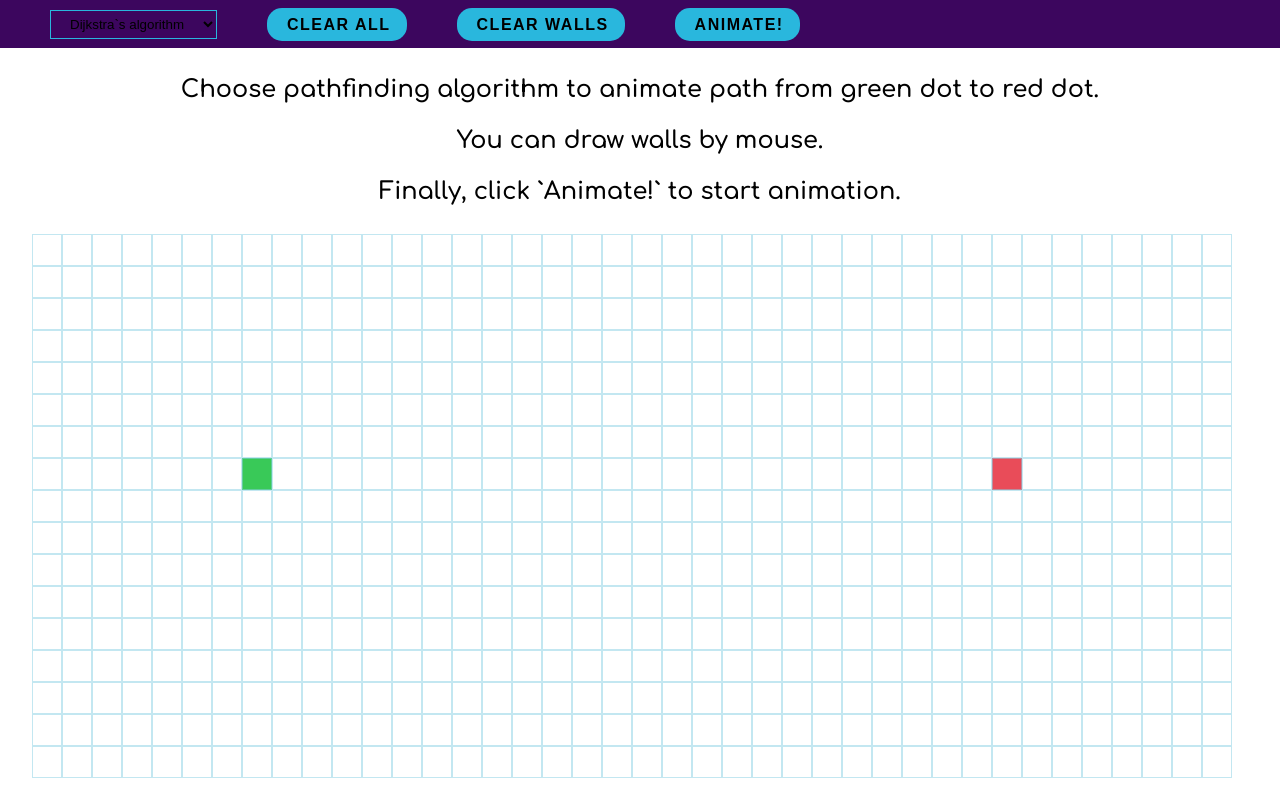
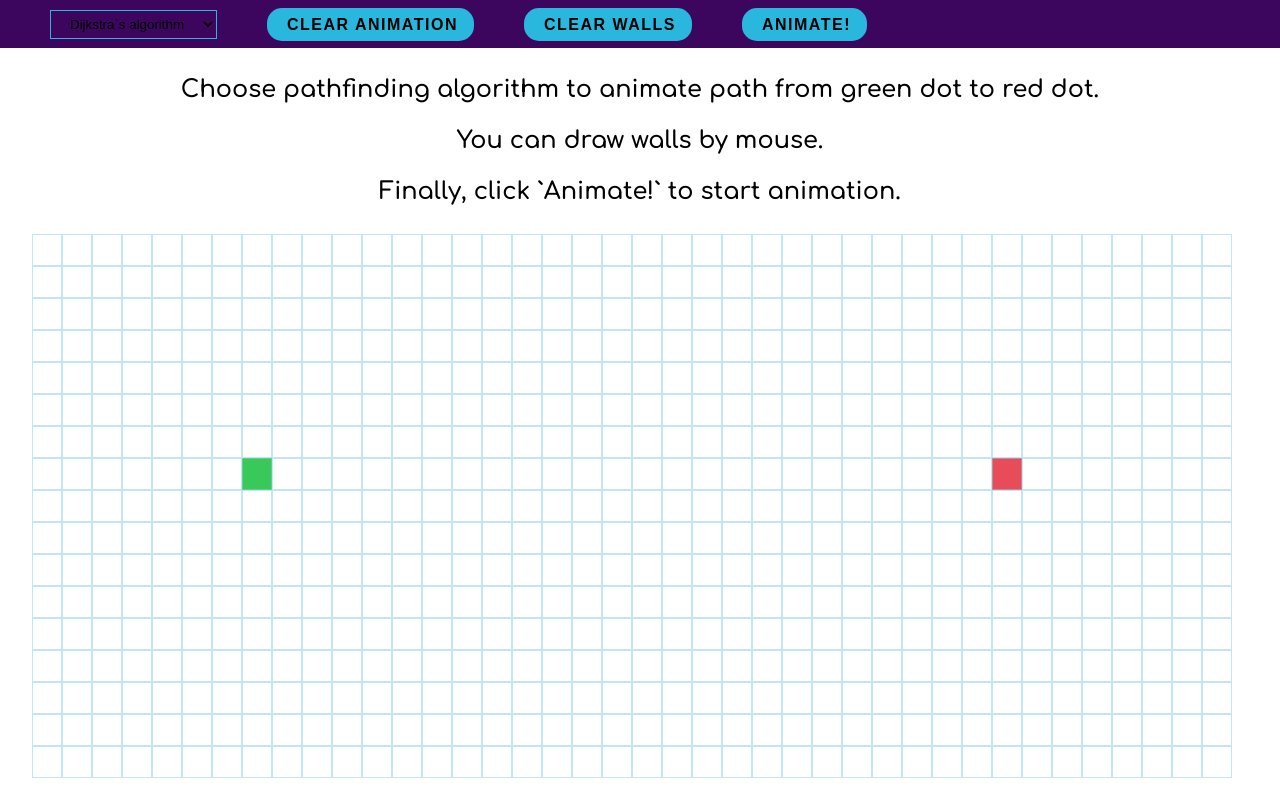
Before and after one commit to QuebecNova/Path_Finder, a Next.js app: page / in a window 1280 px wide. Shown: the top 786 px of the page. Built offline with nearby package versions, Linux system fonts and the light colour scheme.

Commit message:
changed clear all to clear animation

```diff
--- a/components/Header.tsx
+++ b/components/Header.tsx
@@ -1,7 +1,7 @@
 import styles from '../styles/Header.module.scss'
 import Button from './UI/Button'
 import { useAppDispatch, useAppSelector } from './../hooks/redux'
-import { setSelectedAlgo, clearAll, clearWalls } from '../store/slices/PathFinderSlice'
+import { setSelectedAlgo, clearAnimation, clearWalls } from '../store/slices/PathFinderSlice'
 import Select from './UI/Select'
 import selectOptions from '../data/selectData'
 import { dijkstra } from '../services/pathFinder/dijkstra'
@@ -19,8 +19,8 @@ export default function Header() {
     dispatch(clearWalls())
   }
 
-  function dispatchClearAll() {
-    dispatch(clearAll())
+  function dispatchClearAnimation() {
+    dispatch(clearAnimation())
   }
 
   function startAnimation() {
@@ -39,7 +39,7 @@ export default function Header() {
         onChange={changeSelected}
         value={selectedAlgo}
       />
-      <Button onClick={dispatchClearAll}>Clear All</Button>
+      <Button onClick={dispatchClearAnimation}>Clear Animation</Button>
       <Button onClick={dispatchClearWalls}>Clear Walls</Button>
       <Button onClick={startAnimation}>Animate!</Button>
     </div>
--- a/store/slices/PathFinderSlice.ts
+++ b/store/slices/PathFinderSlice.ts
@@ -56,12 +56,11 @@ const PathFinderSlice = createSlice({
 			walls.forEach((wall) => wall.classList.remove('cellWall'))
 			state.clearPressed = !state.clearPressed
 		},
-		clearAll(state) {
-			state.walls = {}
+		clearAnimation(state) {
 			for (const cell in state.cellsData) {
 				document
 					.getElementById(cell)
-					?.classList.remove('cellVisited', 'cellWall', 'cellPath')
+					?.classList.remove('cellVisited', 'cellPath')
 			}
 			state.clearPressed = !state.clearPressed
 		},
@@ -77,7 +76,7 @@ export const {
 	setIsWall,
 	setCellsData,
 	clearWalls,
-	clearAll,
+	clearAnimation,
 	setSelectedAlgo,
 } = PathFinderSlice.actions
 
```
